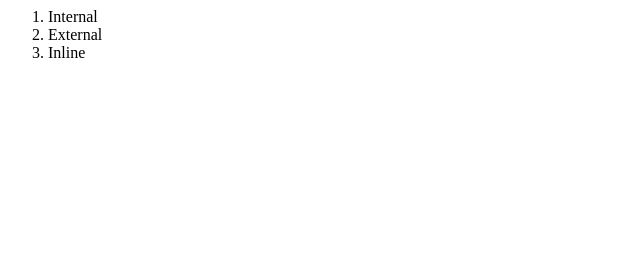
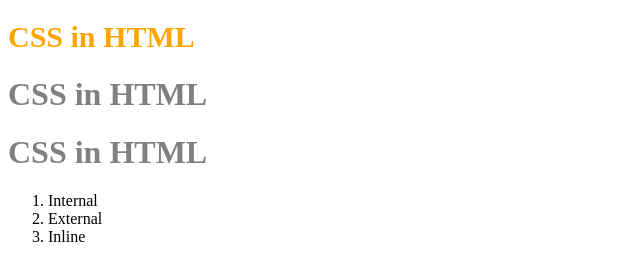
Before and after one commit to qlap04/HTML, a plain HTML site: page Day2_CSS.html in a window 1280 px wide. Shown: the whole page, without its empty margins (0-640 px from the left). Drawn offline with Linux system fonts and the light colour scheme.

Commit message:
first commit

```diff
--- a/Day2_CSS.html
+++ b/Day2_CSS.html
@@ -1,6 +1,31 @@
 <!-- 3 ways to add css in html -->
-<ol>
-    <li>Internal</li>
-    <li>External</li>
-    <li>Inline</li>
-</ol>
+<!DOCTYPE html>
+<html>
+
+<head>
+    <title>CSS in HTML code</title>
+    <meta charset="UTF-8">
+    <link rel="stylesheet" href="style.css">
+    <!-- <style>
+        h1 {
+            color: blue;
+            font-size: 30px;
+        }
+    </style> -->
+</head>
+
+<body>
+    <div>
+        <h1 id="first-heading">CSS in HTML</h1>
+        <h1 class="second-heading">CSS in HTML</h1>
+        <h1 class="second-heading">CSS in HTML</h1>
+        <!-- 3 ways use CSS in HTML -->
+        <ol>
+            <li>Internal</li>
+            <li>External</li>
+            <li>Inline</li>
+        </ol>
+    </div>
+</body>
+
+</html>
--- /dev/null
+++ b/style.css
@@ -0,0 +1,14 @@
+:root {
+    --text-color: orange;
+}
+
+
+
+#first-heading {
+    color: var(--text-color);
+    font-size: 30px;
+}
+
+.second-heading {
+    color: grey;
+}
```
